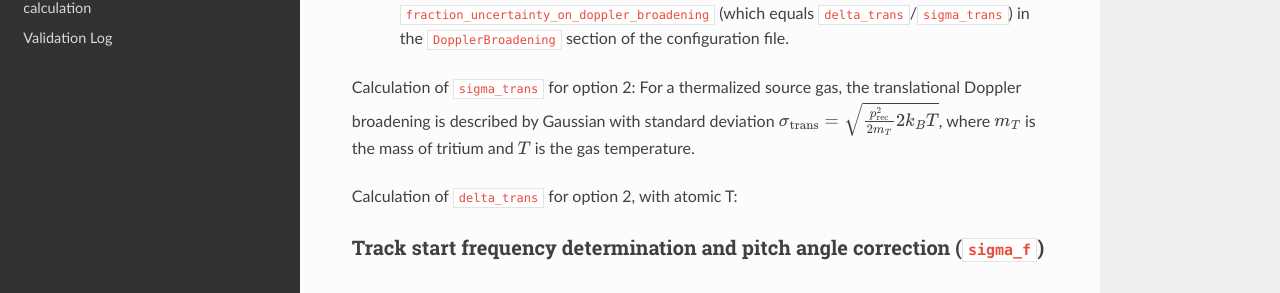
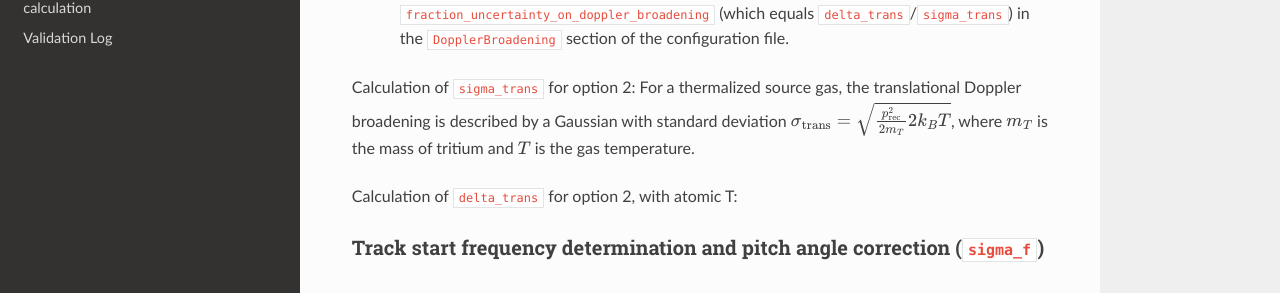
Before and after one commit to project8/mermithid, a Sphinx documentation site: the page built from documentation/sensitivity.rst, in a window 1280 px wide and 900 px high, scrolled down 1754 px. Shown: the part 375-668 px from the top of the window. Built offline with Sphinx 7.4.7 and the Read the Docs theme 2.0.0, drawn with Linux system fonts in a browser that asks for light colours; pages that are not in the unit, such as notebooks, are missing from menus.

```diff
--- a/documentation/sensitivity.rst
+++ b/documentation/sensitivity.rst
@@ -66,7 +66,7 @@ This is done in the ``DopplerBroadening`` section of the configuration file, by
  - For a molecular tritium experiment, you need to input a number ``fraction_uncertainty_on_doppler_broadening`` (which equals ``delta_trans``/``sigma_trans``) in the ``DopplerBroadening`` section of the configuration file.
 
 Calculation of ``sigma_trans`` for option 2:
-For a thermalized source gas, the translational Doppler broadening is described by Gaussian with standard deviation
+For a thermalized source gas, the translational Doppler broadening is described by a Gaussian with standard deviation
 :math:`{\sigma_{\text{trans}} = \sqrt{\frac{p_{\text{rec}}^2}{2m_T}2 k_B T}}`,
 where :math:`{m_T}` is the mass of tritium and :math:`{T}` is the gas temperature.
 
```
